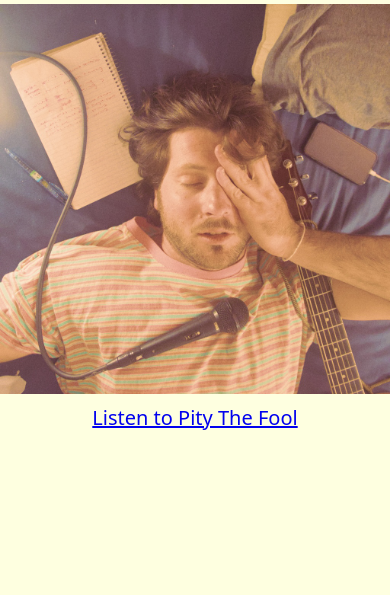
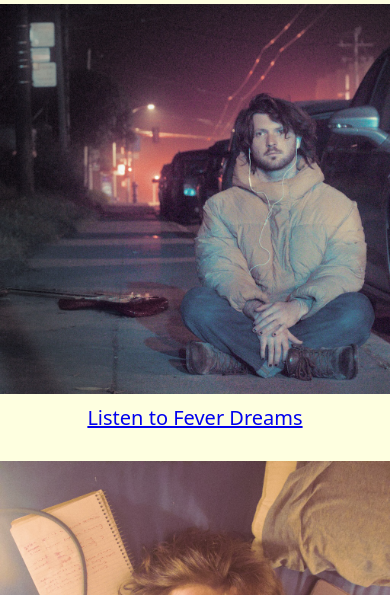
Before and after one commit to mondomishi/montelately, a plain HTML site: page docs/index.html in a window 390 px wide. Shown: the part 144-739 px from the top of the page. Drawn offline with nearby package versions, Linux system fonts and the light colour scheme.

Commit message:
fever dreams release

```diff
--- a/docs/index.css
+++ b/docs/index.css
@@ -41,22 +41,25 @@ html {
 #main {
   flex-grow: 1;
   display: flex;
-  flex-direction: column;
+  flex-wrap: wrap;
   align-items: center;
+  justify-content: space-evenly;
 }
 
-#pity-the-fool-link {
+.album-link {
   display: flex;
   flex-direction: column;
   align-items: center;
   color: #0202ee;
+  margin: 0 36px;
+  margin-bottom: 20px;
 }
 
-#pity-the-fool-link:hover {
+.album-link:hover {
   color: #ff14b0;
 }
 
-#pity-the-fool-pic {
+.album-pic {
   max-width: 500px;
 }
 
@@ -66,7 +69,6 @@ html {
 }
 
 #logo-wrapper {
-  margin-top: 20px;
   margin-bottom: 4px;
   height: 33px;
   display: flex;
@@ -125,7 +127,12 @@ html {
     margin-left: 24px;
   }
 
-  #pity-the-fool-pic {
+  .album-link {
+    margin: 0;
+    margin-bottom: 20px;
+  }
+
+  .album-pic {
     min-width: 100vw;
   }
 
--- a/docs/index.html
+++ b/docs/index.html
@@ -30,9 +30,18 @@
       <h1 id="title">Monte Lately</h1>
     </header>
     <main id="main">
-      <a id="pity-the-fool-link" target="_blank" rel="noopener noreferrer" href="https://ffm.to/monte-lately-pity-the-fool">
+      <a class="album-link" target="_blank" rel="noopener noreferrer" href="https://ffm.to/monte-lately-fever-dreams">
         <img
-          id="pity-the-fool-pic"
+          class="album-pic"
+          alt="Cover art for Fever Dreams by Monte Lately. Monte Lately sitting on the sidewalk next to an electric guitar at night."
+          src="images/fever-dreams-512.jpg"
+          srcset="images/fever-dreams-1024.jpg 1024w, images/fever-dreams-2048.jpg 2048w"
+        />
+        <div id="quip">Listen to Fever Dreams</div>
+      </a>
+      <a class="album-link" target="_blank" rel="noopener noreferrer" href="https://ffm.to/monte-lately-pity-the-fool">
+        <img
+          class="album-pic"
           alt="Cover art for Pity The Fool by Monte Lately. Monte Lately laying in bed, overwhelmed."
           src="images/pity-the-fool-512.jpg"
           srcset="images/pity-the-fool-1024.jpg 1024w, images/pity-the-fool-2048.jpg 2048w"
```
Also changed, not shown: docs/images/fever-dreams-1024.jpg (added), docs/images/fever-dreams-128.jpg (added), docs/images/fever-dreams-256.jpg (added), docs/images/fever-dreams-512.jpg (added), docs/images/fever-dreams-64.jpg (added), 1 other file.
